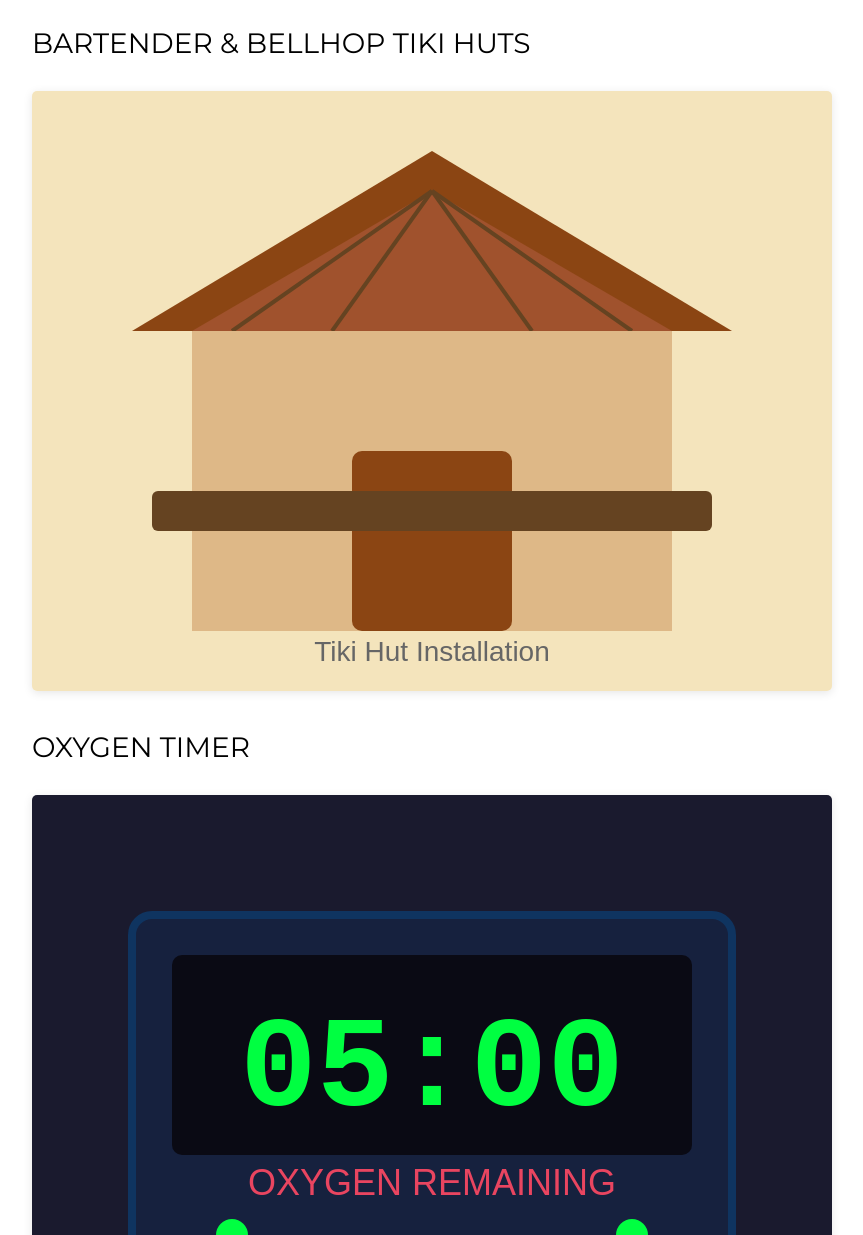
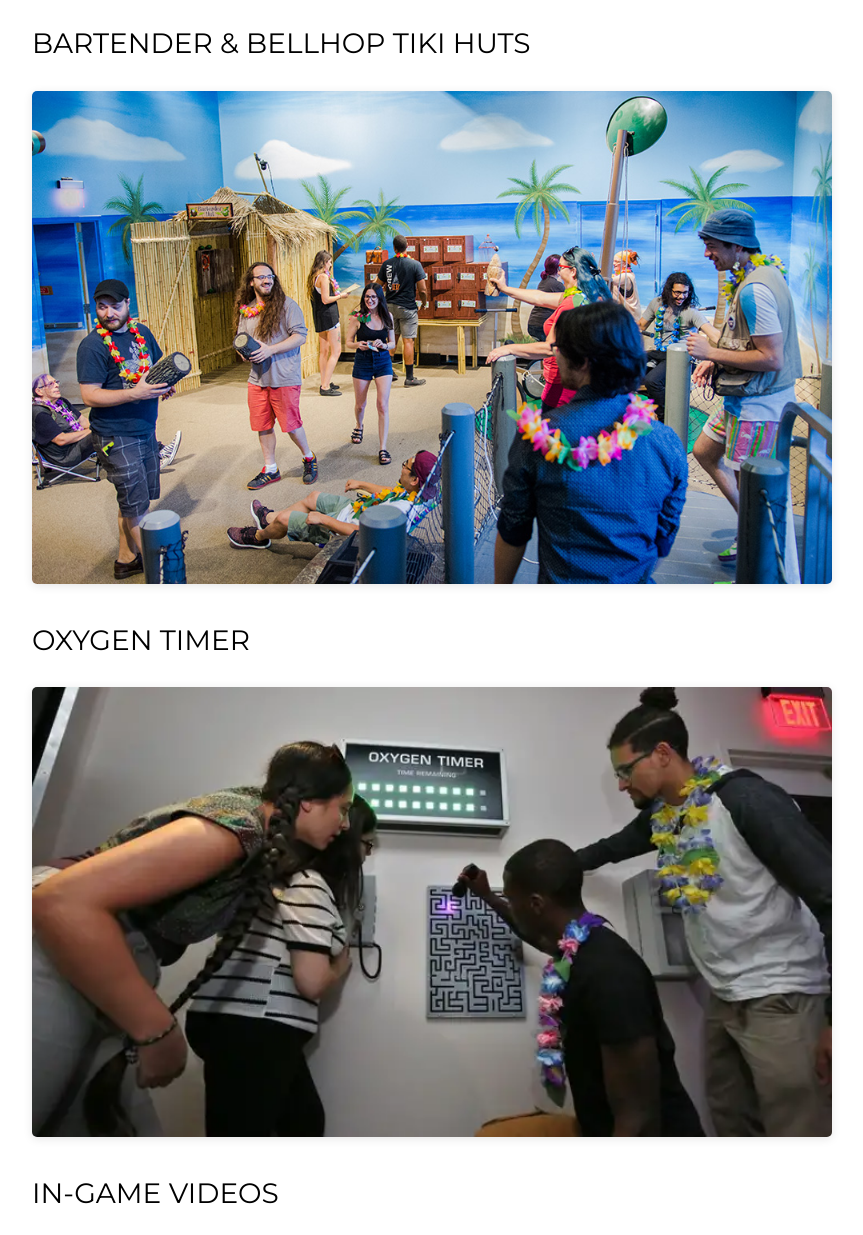
Before and after one commit to snackman/stuff-company, a plain HTML site: page steel-owl-productions/index.html in a window 1280 px wide. Shown: the part 917-2152 px from the top of the page, without its empty margins (208-1071 px from the left). Drawn offline with Linux system fonts and the light colour scheme.

Commit message:
Add real Steel Owl gallery photos
- Tiki hut installation photo (island-themed room)
- Oxygen timer photo (escape room display)
- In-game video screenshot (Derrick Pitts)
- Replace SVG placeholders with actual images

Co-Authored-By: Claude Opus 4.5 <noreply@anthropic.com>

```diff
--- a/steel-owl-productions/index.html
+++ b/steel-owl-productions/index.html
@@ -48,7 +48,7 @@
                 <div class="video-section">
                     <h3>Bartender & Bellhop Tiki Huts</h3>
                     <div class="image-gallery">
-                        <img src="../images/projects/steel-owl-tiki.svg" alt="Tiki Hut Installation">
+                        <img src="../images/projects/steel-owl-tiki.jpg" alt="Tiki Hut Installation">
                     </div>
                 </div>
 
@@ -56,7 +56,7 @@
                 <div class="video-section">
                     <h3>Oxygen Timer</h3>
                     <div class="image-gallery">
-                        <img src="../images/projects/steel-owl-oxygen.svg" alt="Digital Oxygen Timer">
+                        <img src="../images/projects/steel-owl-oxygen.jpg" alt="Digital Oxygen Timer">
                     </div>
                 </div>
 
@@ -64,7 +64,7 @@
                 <div class="video-section">
                     <h3>In-Game Videos</h3>
                     <div class="image-gallery">
-                        <img src="../images/projects/steel-owl-video.svg" alt="In-Game Video Content">
+                        <img src="../images/projects/steel-owl-video.webp" alt="In-Game Video Content">
                     </div>
                 </div>
 
```
Also changed, not shown: images/projects/steel-owl-oxygen.jpg (added), images/projects/steel-owl-tiki.jpg (added), images/projects/steel-owl-video.webp (added).
